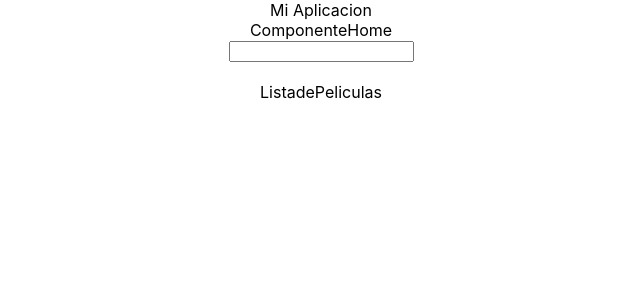
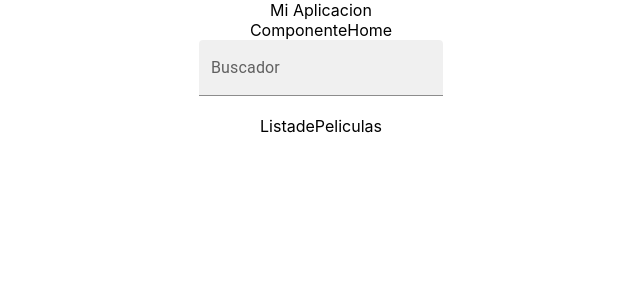
Before and after one commit to itnasll/buscador_de_peliculas_react, a React (Create React App) app: page / in a window 1280 px wide. Shown: the top 300 px of the page, without its empty margins (319-959 px from the left). Built offline with nearby package versions, Linux system fonts and the light colour scheme.

Commit message:
cambio estetico

```diff
--- a/package.json
+++ b/package.json
@@ -3,6 +3,9 @@
   "version": "0.1.0",
   "private": true,
   "dependencies": {
+    "@emotion/react": "^11.10.5",
+    "@emotion/styled": "^11.10.5",
+    "@mui/material": "^5.10.11",
     "@testing-library/jest-dom": "^5.16.5",
     "@testing-library/react": "^13.4.0",
     "@testing-library/user-event": "^13.5.0",
--- a/public/index.html
+++ b/public/index.html
@@ -2,7 +2,7 @@
 <html lang="en">
   <head>
     <meta charset="utf-8" />
-    <link rel="icon" href="%PUBLIC_URL%/favicon.ico" />
+    <link rel="icon" href="%PUBLIC_URL%/logopelocila.ico" />
     <meta name="viewport" content="width=device-width, initial-scale=1" />
     <meta name="theme-color" content="#000000" />
     <meta
@@ -24,7 +24,7 @@
       work correctly both with client-side routing and a non-root public URL.
       Learn how to configure a non-root public URL by running `npm run build`.
     -->
-    <title>React App</title>
+    <title>Buscador de peliculas</title>
   </head>
   <body>
     <noscript>You need to enable JavaScript to run this app.</noscript>
--- a/src/components/Buscador/index.tsx
+++ b/src/components/Buscador/index.tsx
@@ -1,3 +1,4 @@
+import TextField from "@mui/material/TextField"
 import React, { useEffect, useState } from "react"
 import useDebounce from "../../hooks/useDebounce"
 
@@ -22,7 +23,7 @@ const Buscador: React.FunctionComponent<BuscadorProps> = (props) => {
     , [debounceValue, props])
 
 
-    const onChange = (event:React.ChangeEvent<HTMLInputElement> | undefined) => {
+    const onChange = (event:React.ChangeEvent<HTMLInputElement | HTMLTextAreaElement> | undefined) => {
         if(!event){
            setvalue("")
             return
@@ -32,7 +33,10 @@ const Buscador: React.FunctionComponent<BuscadorProps> = (props) => {
         setvalue(event.target.value)
     }
     //usar UseDebounce para el buscador
-    return ( <div><input type="text" onChange={onChange} /></div> );
+    return ( <div>
+          <TextField id="filled-basic" label="Buscador" variant="filled" onChange={onChange}/>
+          {/* <input type="text" onChange={onChange} /> */}
+          </div> );
 }
 
 export default Buscador;
--- a/src/index.css
+++ b/src/index.css
@@ -1,3 +1,4 @@
+
 body {
   margin: 0;
   font-family: -apple-system, BlinkMacSystemFont, 'Segoe UI', 'Roboto', 'Oxygen',
@@ -5,6 +6,7 @@ body {
     sans-serif;
   -webkit-font-smoothing: antialiased;
   -moz-osx-font-smoothing: grayscale;
+
 }
 
 code {
```
Also changed, not shown: 2 other files (tests, documents, lock files or other folders).
